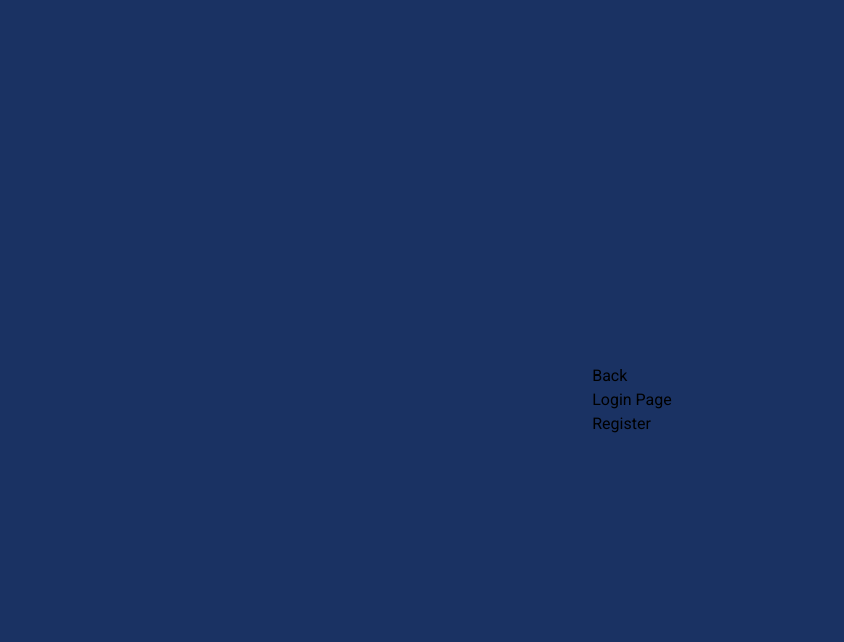
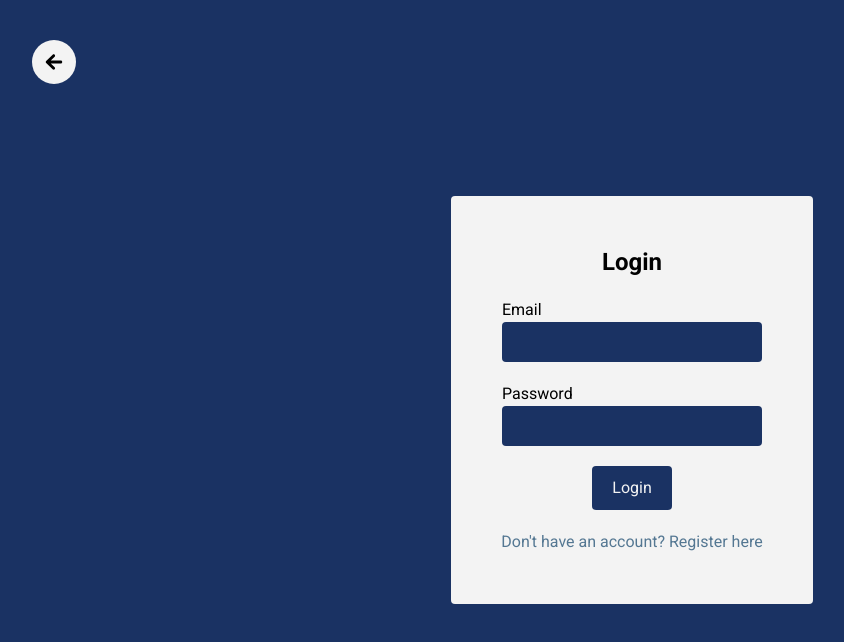
Before and after one commit to wesdevteam/lecture-frontend, a React (Vite) app: page /auth/login in a window 1280 px wide. Shown: the top 642 px of the page, without its empty margins (8-852 px from the left). Built offline with nearby package versions, Linux system fonts and the light colour scheme.

Commit message:
ui: implemented login page and move the back link of landing page from register and login file to auth layout file

```diff
--- a/src/layouts/auth/AuthLayout.tsx
+++ b/src/layouts/auth/AuthLayout.tsx
@@ -1,8 +1,15 @@
-import { Outlet } from "react-router-dom";
+import { IoMdArrowRoundBack } from "react-icons/io";
+import { Link, Outlet } from "react-router-dom";
 
 export default function AuthLayout() {
   return (
     <div className="h-dvh w-dvw flex flex-col items-center justify-center bg-primary">
+      <Link
+        to="/"
+        className="text-black text-2xl bg-white w-fit absolute top-10 left-10 p-2.5 rounded-full"
+      >
+        <IoMdArrowRoundBack />
+      </Link>
       <Outlet />
     </div>
   );
--- a/src/pages/auth/login/LoginPage.tsx
+++ b/src/pages/auth/login/LoginPage.tsx
@@ -1,15 +1,26 @@
 import { Link } from "react-router-dom";
+import CustomInput from "../../../components/input/CustomInput";
 
 export default function LoginPage() {
   return (
-    <div>
-      <nav>
-        <Link to="/">Back</Link>
-      </nav>
-      <h1>Login Page</h1>
-      <nav>
-        <Link to="/auth/register">Register</Link>
-      </nav>
+    <div className="h-full w-full flex items-center justify-center">
+      <form className="bg-white px-12.5 py-12.5 rounded-sm flex flex-col gap-5 items-center justify-center">
+        <h1 className="font-bold text-2xl">Login</h1>
+
+        <CustomInput label="Email" type="email" />
+        <CustomInput label="Password" type="password" />
+
+        <button
+          type="submit"
+          className="text-white bg-primary px-5 py-2.5 rounded-sm cursor-pointer"
+        >
+          Login
+        </button>
+
+        <Link to="/auth/register" className="text-secondary">
+          Don't have an account? Register here
+        </Link>
+      </form>
     </div>
   );
 }
--- a/src/pages/auth/register/RegisterPage.tsx
+++ b/src/pages/auth/register/RegisterPage.tsx
@@ -1,16 +1,9 @@
-import { IoMdArrowRoundBack } from "react-icons/io";
 import { Link } from "react-router";
 import CustomInput from "../../../components/input/CustomInput";
 
 export default function RegisterPage() {
   return (
-    <div className="h-full w-full relative flex items-center justify-center">
-      <nav className="bg-white w-fit absolute top-10 left-10 p-2.5 rounded-full">
-        <Link to="/" className="text-black text-2xl">
-          <IoMdArrowRoundBack />
-        </Link>
-      </nav>
-
+    <div className="h-full w-full flex items-center justify-center">
       <form className="bg-white px-12.5 py-12.5 rounded-sm flex flex-col gap-5 items-center justify-center">
         <h1 className="font-bold text-2xl">Register</h1>
 
```
